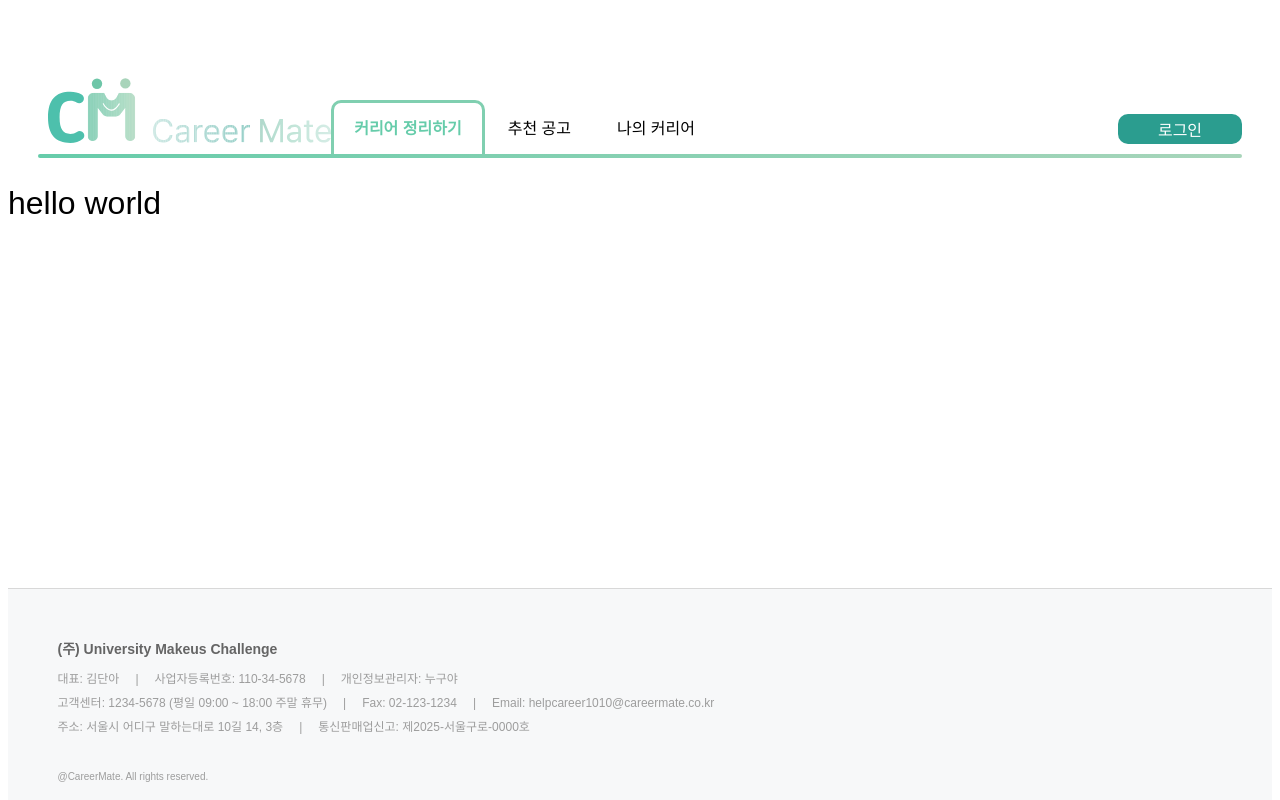
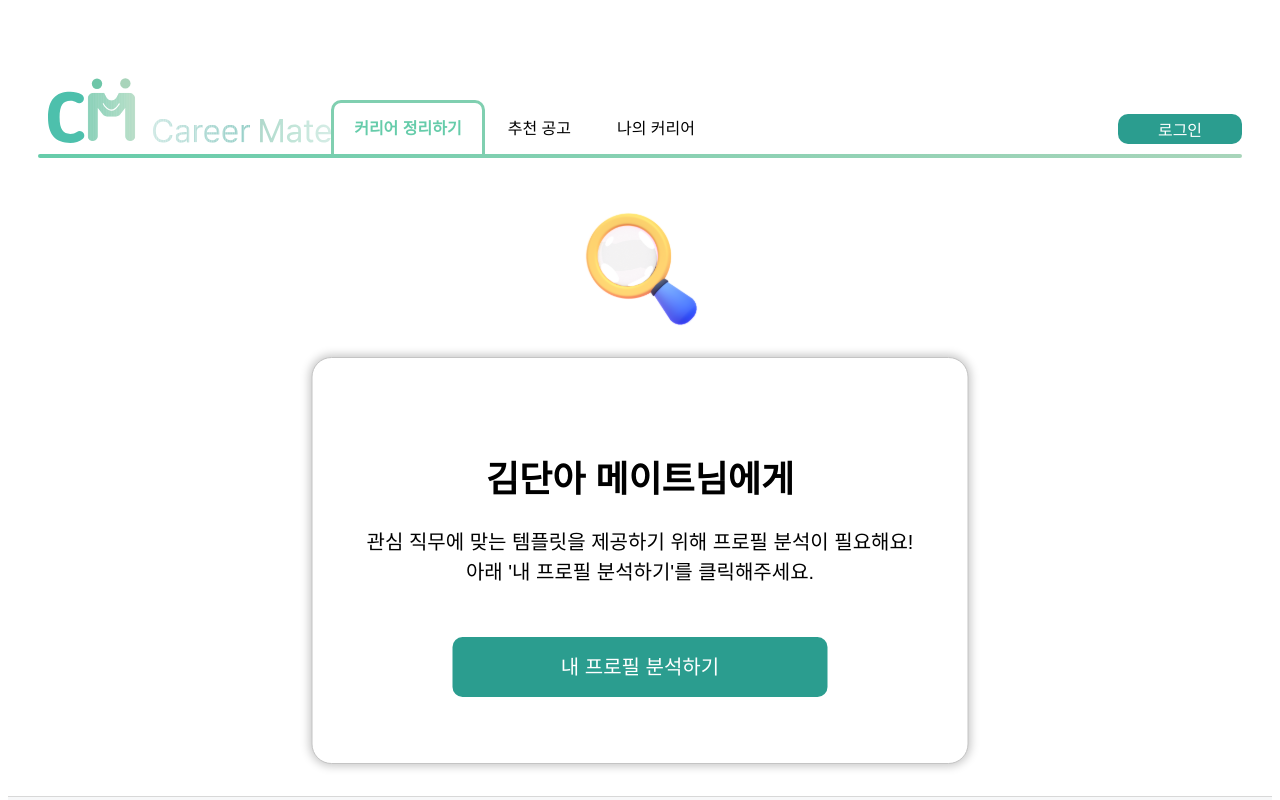
Before and after one commit to Career-Mate/Web, a React (Vite) app: page /career in a window 1280 px wide. Shown: the top 800 px of the page. Built offline with nearby package versions, Linux system fonts and the light colour scheme; a web font is replaced by a local one.

Commit message:
feat: 커리어 정리하기 메인화면 라우팅 추가

```diff
--- a/src/App.jsx
+++ b/src/App.jsx
@@ -3,6 +3,7 @@ import RootLayout from './layout/RootLayout';
 import HomePage from './pages/HomePage';
 import Test from './test/Test';
 import MainPage from './pages/Main/MainPage/MainPage';
+import CareerMainPage from './pages/Career/CareerMainPage/CareerMainPage';
 
 const router = createBrowserRouter([
     {
@@ -15,7 +16,7 @@ const router = createBrowserRouter([
             },
             {
                 path: 'career',
-                element: <HomePage />,
+                element: <CareerMainPage />,
             },
             {
                 path: 'announcement',
--- a/src/pages/Career/CareerMainPage/CareerMainPage.jsx
+++ b/src/pages/Career/CareerMainPage/CareerMainPage.jsx
@@ -30,7 +30,7 @@ const CareerMainPage = () => {
                 top="0px"
                 showLogo={false}
                 showTitleText={false}
-                mainText={`${userName} 메이트에게`}
+                mainText={`${userName} 메이트님에게`}
                 detailText={`관심 직무에 맞는 템플릿을 제공하기 위해 프로필 분석이 필요해요!
                 아래 '내 프로필 분석하기'를 클릭해주세요.`}
                 buttons={[
```
